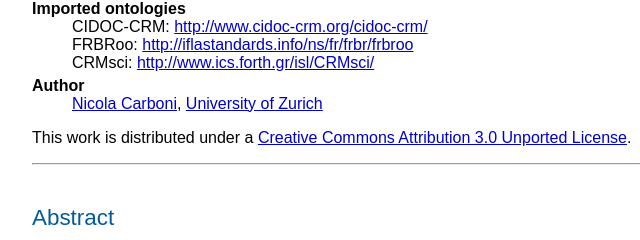
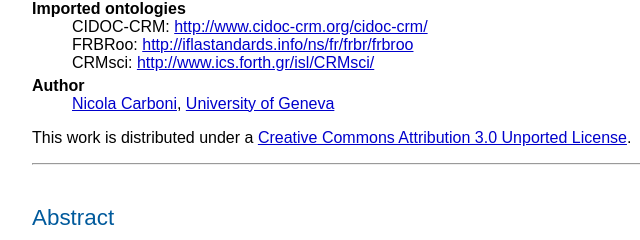
Before and after one commit to ncarboni/vir, a plain HTML site: page index.html in a window 1280 px wide. Shown: the part 219-459 px from the top of the page, 48-688 px from the left. Drawn offline with Linux system fonts and the light colour scheme.

Commit message:
Update index.html
updated affiliation

```diff
--- a/index.html
+++ b/index.html
@@ -36,7 +36,7 @@
                 <dd>FRBRoo: <a href="http://iflastandards.info/ns/fr/frbr/frbroo/">http://iflastandards.info/ns/fr/frbr/frbroo</a></dd>
                 <dd>CRMsci: <a href="http://www.ics.forth.gr/isl/CRMsci/">http://www.ics.forth.gr/isl/CRMsci/</a></dd>
         		<dt>Author</dt>
-        		<dd><a href="http://www.nicolacarboni.com">Nicola Carboni</a>, <a href="http://uzh.ch">University of Zurich</a></dd>
+        		<dd><a href="https://nicola.carboni.me">Nicola Carboni</a>, <a href="http://uzh.ch">University of Geneva</a></dd>
         	</dl>
         	<div class="copyright">
         		<p>This work is distributed under a <a href="http://creativecommons.org/licenses/by/3.0/">Creative Commons Attribution 3.0 Unported License</a>.</p>
```
